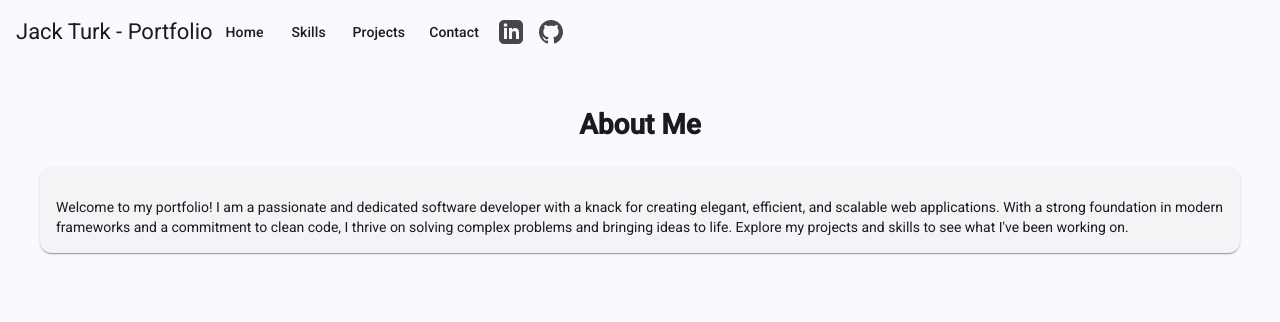
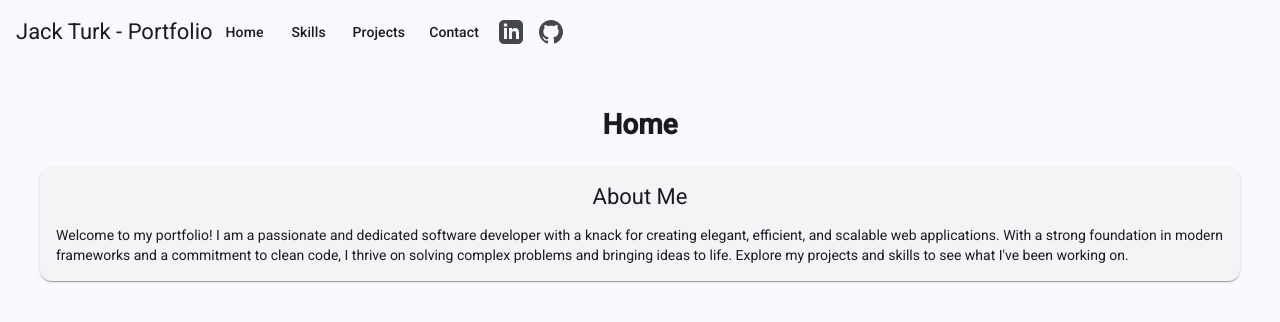
Before and after one commit to jack-turk-5/portfolio-app, an Angular app: page / in a window 1280 px wide. Shown: the top 322 px of the page. Built offline with nearby package versions, Linux system fonts and the light colour scheme.

Commit message:
reposition card content

```diff
--- a/src/app/home/home.html
+++ b/src/app/home/home.html
@@ -1,6 +1,9 @@
 <div class="page-container">
-  <h1>{{ aboutMe.title }}</h1>
-  <mat-card>
+  <h1>Home</h1>
+  <mat-card mat-card class="content-card">
+    <mat-card-header>
+          <mat-card-title>{{ aboutMe.title }}</mat-card-title>
+        </mat-card-header>
     <mat-card-content>
       <p>
         {{ aboutMe.summary }}
--- a/src/styles.scss
+++ b/src/styles.scss
@@ -67,7 +67,11 @@ body { margin: 0; font-family: Roboto, "Helvetica Neue", sans-serif; }
   }
 
   mat-card-content {
-    margin: auto 0; /* This is the new centering method */
+    flex-grow: 1;
+    display: flex;
+    flex-direction: column;
+    align-items: center;
+    justify-content: center;
   }
 
   mat-card-actions {
```
